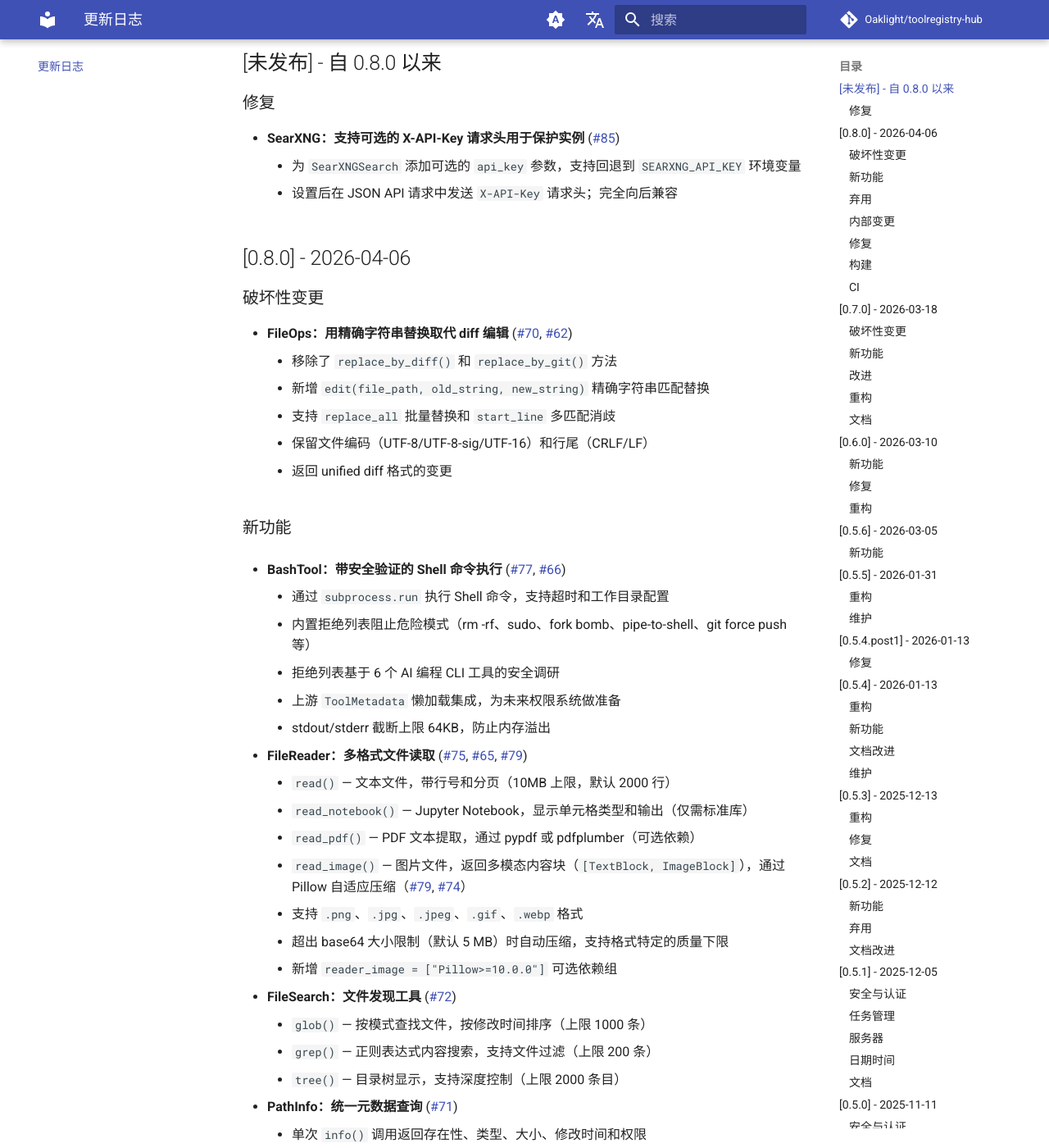
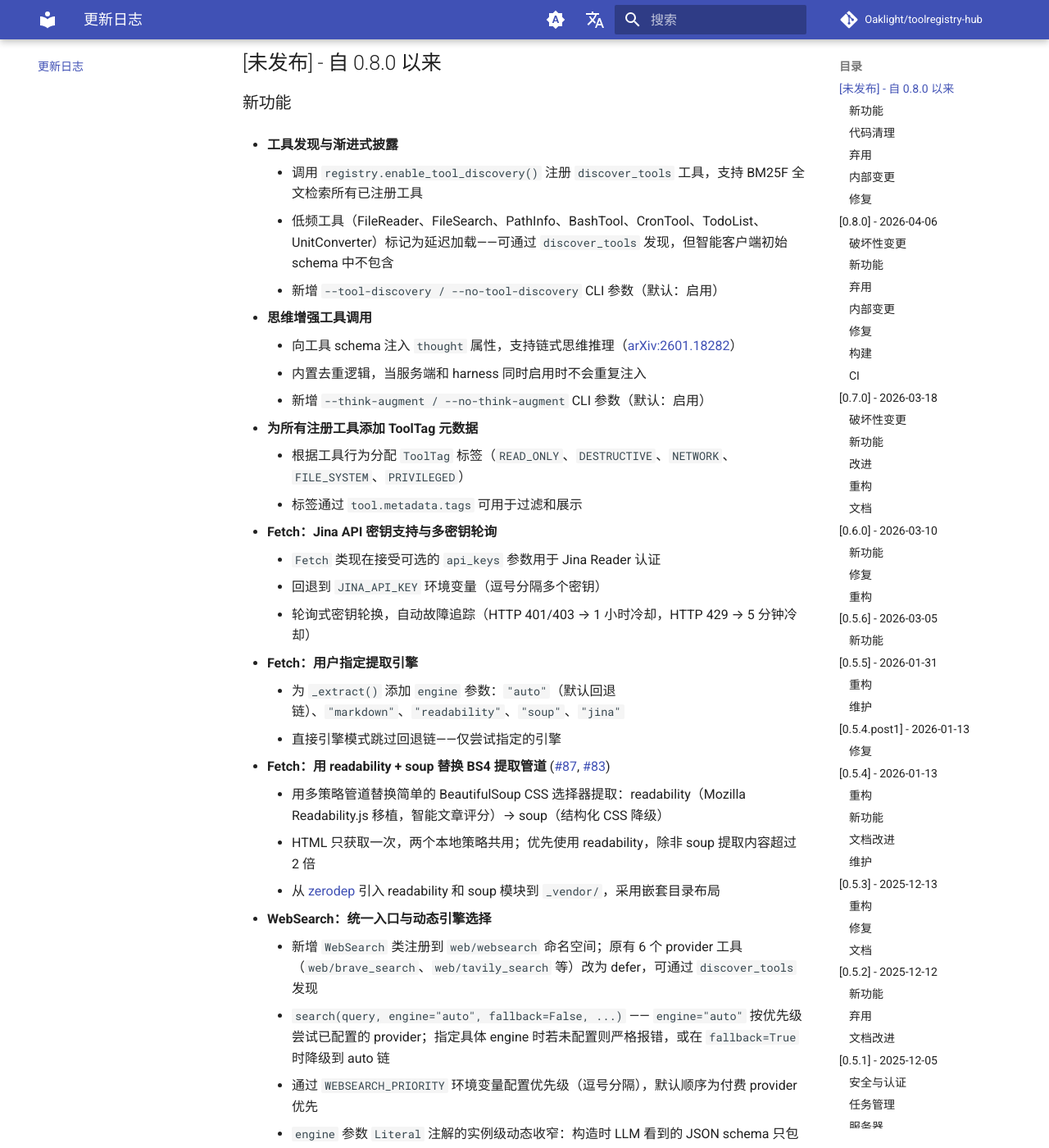
Before and after one commit to Oaklight/toolregistry-hub, an MkDocs documentation site: the page built from docs/changelog.md, in a window 1280 px wide and 1400 px high, scrolled down 234 px. Shown: the whole window at 82% size. Built offline with MkDocs 1.6.1 and Material for MkDocs 9.7.7, drawn with Linux system fonts in a browser that asks for light colours; comment, search, counter and statistics services are not loaded; some of the changed text lies outside the part shown.

Commit message:
docs: update changelog for fetch readability + soup pipeline (#87)

```diff
--- a/docs/changelog.md
+++ b/docs/changelog.md
@@ -11,6 +11,63 @@ author: Oaklight
 本页面记录了 toolregistry-hub 项目从首个正式发布版本 0.4.14 以来的所有重要变更。
 
 ## [未发布] - 自 0.8.0 以来
+
+### 新功能
+
+- **工具发现与渐进式披露**
+    - 调用 `registry.enable_tool_discovery()` 注册 `discover_tools` 工具，支持 BM25F 全文检索所有已注册工具
+    - 低频工具（FileReader、FileSearch、PathInfo、BashTool、CronTool、TodoList、UnitConverter）标记为延迟加载——可通过 `discover_tools` 发现，但智能客户端初始 schema 中不包含
+    - 新增 `--tool-discovery / --no-tool-discovery` CLI 参数（默认：启用）
+
+- **思维增强工具调用**
+    - 向工具 schema 注入 `thought` 属性，支持链式思维推理（[arXiv:2601.18282](https://arxiv.org/abs/2601.18282)）
+    - 内置去重逻辑，当服务端和 harness 同时启用时不会重复注入
+    - 新增 `--think-augment / --no-think-augment` CLI 参数（默认：启用）
+
+- **为所有注册工具添加 ToolTag 元数据**
+    - 根据工具行为分配 `ToolTag` 标签（`READ_ONLY`、`DESTRUCTIVE`、`NETWORK`、`FILE_SYSTEM`、`PRIVILEGED`）
+    - 标签通过 `tool.metadata.tags` 可用于过滤和展示
+
+- **Fetch：Jina API 密钥支持与多密钥轮询**
+    - `Fetch` 类现在接受可选的 `api_keys` 参数用于 Jina Reader 认证
+    - 回退到 `JINA_API_KEY` 环境变量（逗号分隔多个密钥）
+    - 轮询式密钥轮换，自动故障追踪（HTTP 401/403 → 1 小时冷却，HTTP 429 → 5 分钟冷却）
+
+- **Fetch：用户指定提取引擎**
+    - 为 `_extract()` 添加 `engine` 参数：`"auto"`（默认回退链）、`"markdown"`、`"readability"`、`"soup"`、`"jina"`
+    - 直接引擎模式跳过回退链——仅尝试指定的引擎
+
+- **Fetch：用 readability + soup 替换 BS4 提取管道** ([#87](https://github.com/Oaklight/toolregistry-hub/pull/87), [#83](https://github.com/Oaklight/toolregistry-hub/issues/83))
+    - 用多策略管道替换简单的 BeautifulSoup CSS 选择器提取：readability（Mozilla Readability.js 移植，智能文章评分）→ soup（结构化 CSS 降级）
+    - HTML 只获取一次，两个本地策略共用；优先使用 readability，除非 soup 提取内容超过 2 倍
+    - 从 [zerodep](https://github.com/Oaklight/zerodep) 引入 readability 和 soup 模块到 `_vendor/`，采用嵌套目录布局
+
+- **WebSearch：统一入口与动态引擎选择**
+    - 新增 `WebSearch` 类注册到 `web/websearch` 命名空间；原有 6 个 provider 工具（`web/brave_search`、`web/tavily_search` 等）改为 defer，可通过 `discover_tools` 发现
+    - `search(query, engine="auto", fallback=False, ...)` —— `engine="auto"` 按优先级尝试已配置的 provider；指定具体 engine 时若未配置则严格报错，或在 `fallback=True` 时降级到 auto 链
+    - 通过 `WEBSEARCH_PRIORITY` 环境变量配置优先级（逗号分隔），默认顺序为付费 provider 优先
+    - `engine` 参数 `Literal` 注解的实例级动态收窄：构造时 LLM 看到的 JSON schema 只包含当前服务实际配置了 API key 的 engine
+    - 新增 `list_engines()` 辅助方法，运行时查询可用 provider
+
+### 代码清理
+
+- 移除 `fetch.py` 中的死代码：`_get_lynx_useragent()`、`HEADERS_LYNX`、`_remove_emojis()`、未使用的 `random` 导入
+- 将基于 Lynx 的用户代理生成移至 `_legacy`，为未来 Chrome CDP 实现保留参考
+- 将 `Fetch` 从静态工具类转换为实例类，用于管理 API 密钥状态
+
+### 弃用
+
+- **FileSystem 从默认服务端注册表中移除**
+    - `FileSystem` 类不再在服务端模式中注册；已由 PathInfo、FileSearch 和 FileReader 替代
+    - 该类本身保留以兼容库用户，仍会发出 `DeprecationWarning`
+
+### 内部变更
+
+- 将所有 zerodep 模块（structlog、scheduler、readability、soup）整合到 `_vendor/` 嵌套目录布局 ([#87](https://github.com/Oaklight/toolregistry-hub/pull/87))
+- 移除 `beautifulsoup4` 外部依赖；将 `websearch_legacy`（bing、google）迁移至 zerodep soup ([#87](https://github.com/Oaklight/toolregistry-hub/pull/87))
+- 排除 `_vendor/` 目录的 ruff UP035 lint 规则和 ty 类型检查
+- 重构 CLI，始终使用 CLI 参数构建注册表，而非仅在指定 `--config` 时构建
+- 修复 `register_from_class()` 调用中已弃用的 `with_namespace=` 参数（改用 `namespace=`）
 
 ### 修复
 
```
